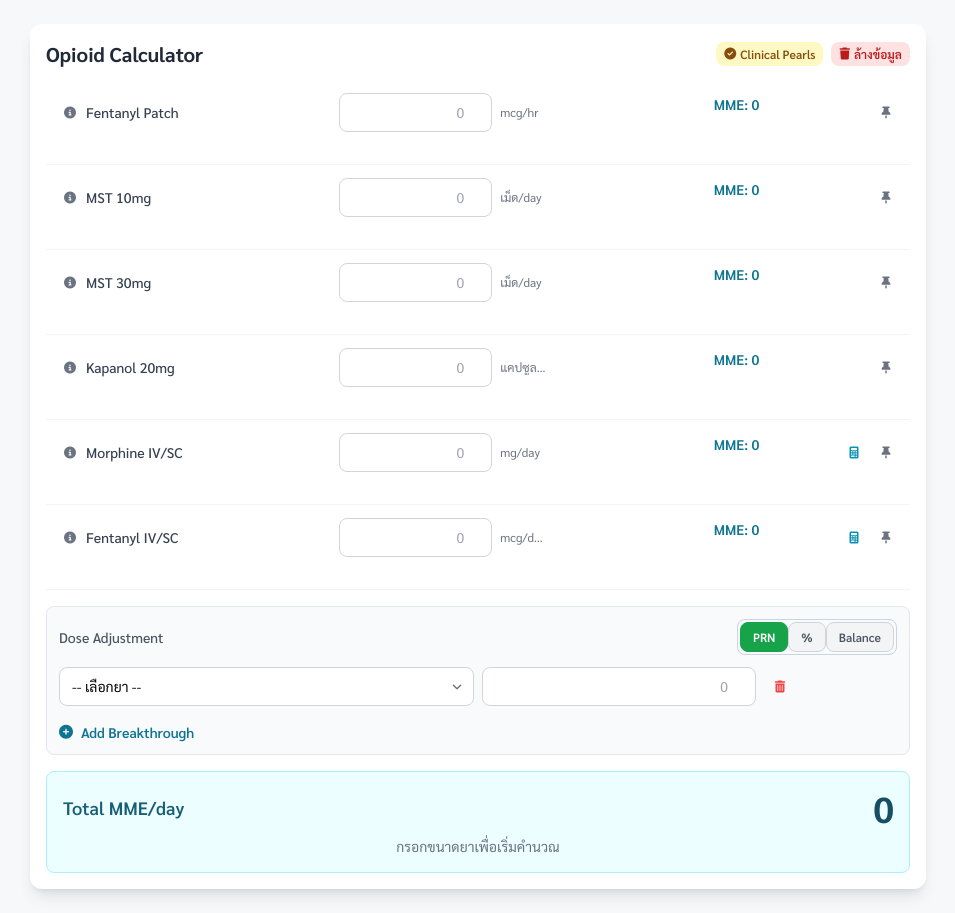
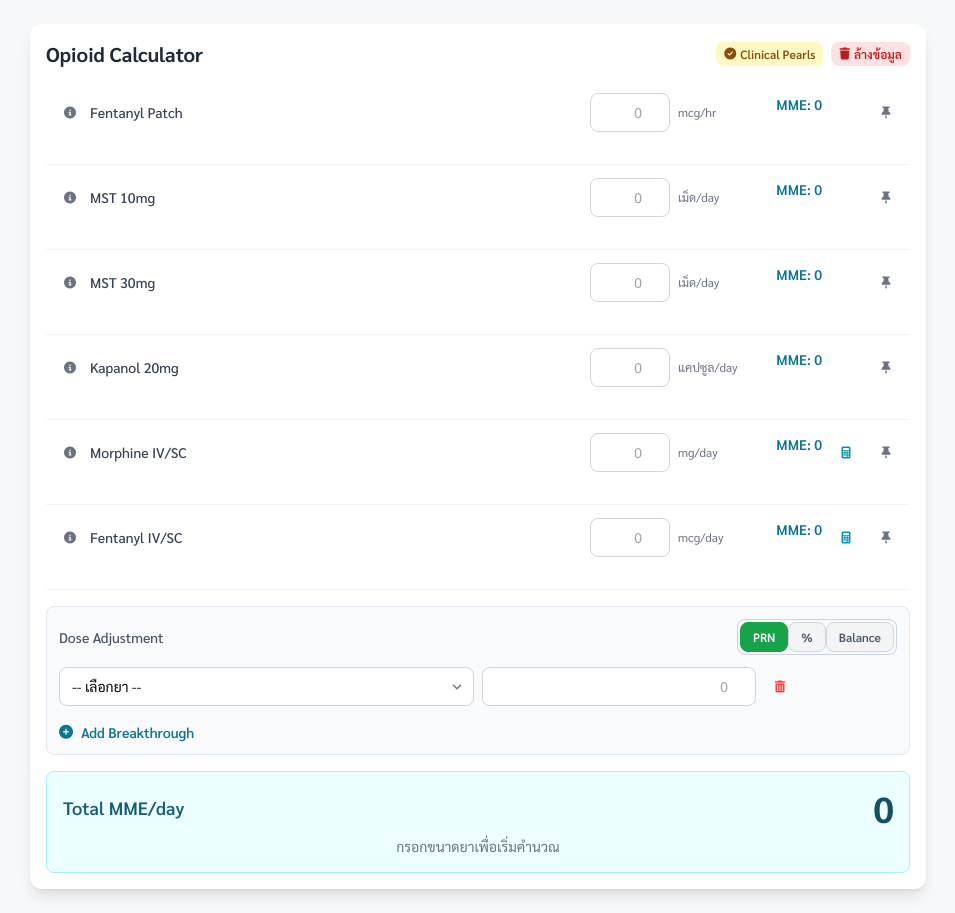
Before and after one commit to jakrach101/pcklsh, a plain HTML site: page titrationtool.html in a window 1280 px wide. Shown: the whole page, without its empty margins (162-1117 px from the left). Drawn offline with nearby package versions, Linux system fonts and the light colour scheme.

Commit message:
Update titrationtool.html

```diff
--- a/titrationtool.html
+++ b/titrationtool.html
@@ -75,6 +75,7 @@
             transition: all 0.2s ease-in-out;
             border-bottom: 1px solid #f3f4f6;
         }
+        .drug-row:hover { background-color: #f9fafb; }
         .drug-row.pinned-row { background-color: #f0f9ff; border-left: 4px solid #0ea5e9; }
         .drug-row.balance-decrease-row { background-color: #fff7ed; border-left: 4px solid #f97316; }
         .drug-row.balance-increase-row { background-color: #f0fdf4; border-left: 4px solid #22c55e; }
@@ -480,7 +481,7 @@ document.addEventListener('DOMContentLoaded', () => {
     };
 
     const SYRINGE_DATA = { 'BD': { 20: { length: 88.0 }, 30: { length: 87.5 }, 50: { length: 123.0 } } };
-    const LOCAL_STORAGE_KEY = 'opioidCalculatorDataV39'; // Updated version key
+    const LOCAL_STORAGE_KEY = 'opioidCalculatorDataV40'; // Updated version key
 
     // --- STATE ---
     let pinnedDrugKey = null;
@@ -492,7 +493,7 @@ document.addEventListener('DOMContentLoaded', () => {
     let isBalancingFromUser = false;
     let rotationDoseInfo = { drugKey: '', dose: 0, helperResult: null, originalDose: 0 };
     let tddHelperTargetKey = null;
-    let lockedDrugs = []; // NEW: For locking drug doses
+    let lockedDrugs = [];
 
     // --- DOM ELEMENTS ---
     const elements = {
@@ -547,7 +548,7 @@ document.addEventListener('DOMContentLoaded', () => {
         ivInfusionModal: document.getElementById('iv-infusion-modal'), closeIvInfusionModalBtn: document.getElementById('close-iv-infusion-modal-btn'), cancelIvModalBtn: document.getElementById('cancel-iv-modal-btn'), ivDrugName: document.getElementById('iv-drug-name'), ivTotalDoseInput: document.getElementById('iv-total-dose-input'), ivDoseUnit: document.getElementById('iv-dose-unit'), ivNewMme: document.getElementById('iv-new-mme'), ivFluidVolume: document.getElementById('iv-fluid-volume'), ivError: document.getElementById('iv-error'), ivErrorText: document.getElementById('iv-error-text'), ivResult: document.getElementById('iv-result'), ivConcentration: document.getElementById('iv-concentration'), ivDoseHr: document.getElementById('iv-dose-hr'), ivOrderText: document.getElementById('iv-order-text'), ivResetDoseBtn: document.getElementById('iv-reset-dose-btn'),
         quickRefModal: document.getElementById('quick-ref-modal'),
         closeQuickRefModalBtn: document.getElementById('close-quick-ref-modal-btn'),
-        quickRefTitle: document.getElementById('quick-ref-title'), // NEW
+        quickRefTitle: document.getElementById('quick-ref-title'),
         quickRefMmeTotal: document.getElementById('quick-ref-mme-total'),
         quickRefList: document.getElementById('quick-ref-list'),
     };
@@ -559,7 +560,7 @@ document.addEventListener('DOMContentLoaded', () => {
         loadFromLocalStorage();
     }
 
-    // --- UI CREATION (REVAMPED) ---
+    // --- UI CREATION (REFINED) ---
     function createMedicationInputs() {
         elements.medSection.innerHTML = '';
         Object.keys(DRUG_CONFIG).forEach(key => {
@@ -577,27 +578,27 @@ document.addEventListener('DOMContentLoaded', () => {
 
             const inputHtml = `
                 <div class="drug-row p-2" data-row-key="${key}">
-                    <div class="grid grid-cols-12 gap-x-2 items-center">
-                        <div class="col-span-12 sm:col-span-4 flex items-center">
+                    <div class="flex flex-wrap items-center gap-x-2">
+                        <!-- Drug Label (takes up remaining space) -->
+                        <div class="flex-1 flex items-center min-w-0">
                             ${infoButton}
-                            <label for="dose-${key}" class="font-medium text-gray-700 text-sm drug-label flex-1">${config.name}</label>
+                            <label for="dose-${key}" class="font-medium text-gray-700 text-sm drug-label ml-1">${config.name}</label>
                         </div>
 
-                        <div class="col-span-6 sm:col-span-3">
-                            <div class="flex items-center gap-2">
+                        <!-- Controls (grouped to the right) -->
+                        <div class="flex-shrink-0 flex items-center gap-2">
+                            <div class="w-20">
                                 <input type="number" inputmode="decimal" id="dose-${key}" data-key="${key}" class="input-field base-drug-input text-right w-full" placeholder="0" ${stepAttribute}>
-                                <span class="text-gray-500 text-xs w-16 truncate">${config.unit}</span>
                             </div>
-                        </div>
+                            <span class="text-gray-500 text-xs w-14 text-left">${config.unit}</span>
 
-                        <div class="col-span-4 sm:col-span-3 text-right">
+                            <div class="text-right w-20">
                                 <button class="row-mme-ref" data-key="${key}">
                                     <span class="font-semibold text-cyan-700 text-sm">MME: <span id="mme-${key}">0</span></span>
                                 </button>
                                 <div id="mg-day-${key}" class="text-xs text-gray-500 h-4"></div>
                             </div>
 
-                        <div class="col-span-2 sm:col-span-2 flex items-center justify-end">
                             ${tddHelperButton}
                             <button class="action-btn pin-btn" data-key="${key}" title="คลิกเพื่อเลือก, ดับเบิลคลิกเพื่อล็อก">
                                 <i id="pin-icon-${key}" class="fas fa-thumbtack fa-xs"></i>
@@ -1454,4 +1455,4 @@ document.addEventListener('DOMContentLoaded', () => {
 </script>
 
 </body>
-</html>
+</ht
```
Lines whose indentation alone changed are shown as unchanged.
